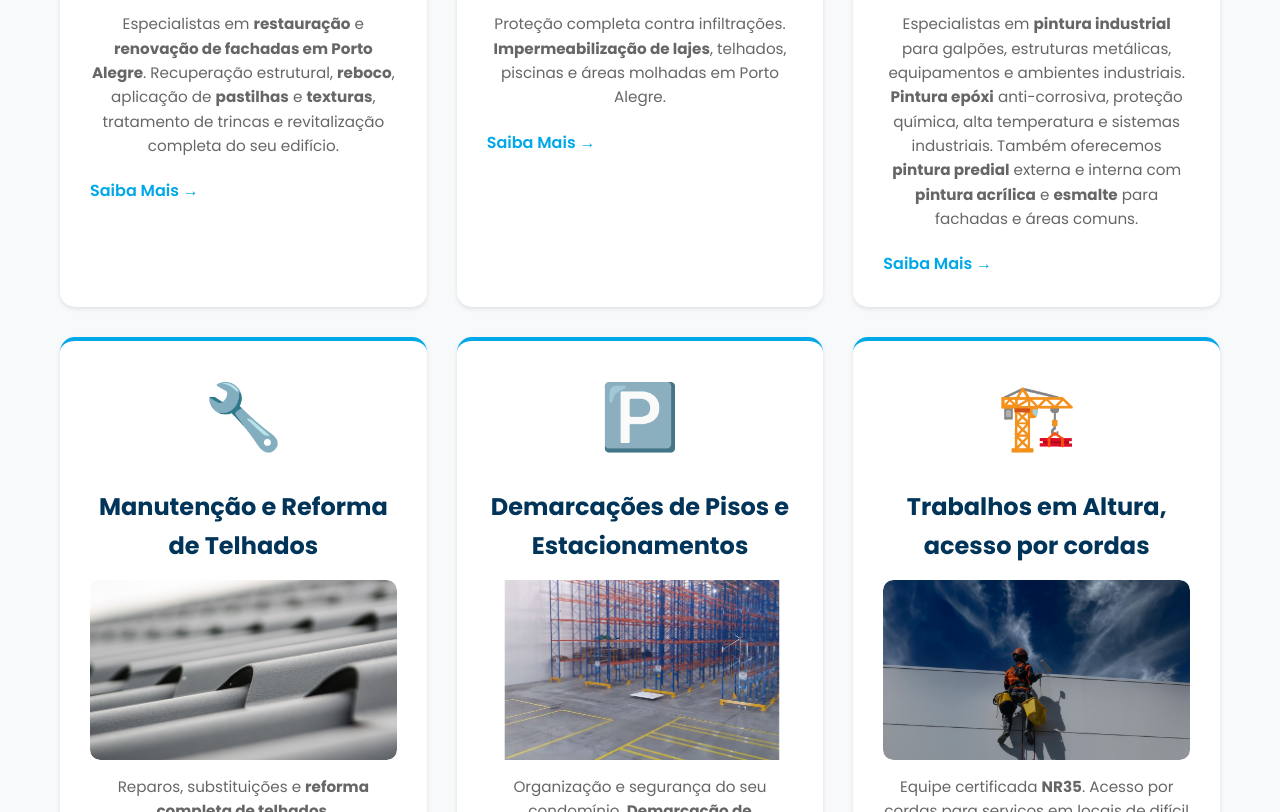
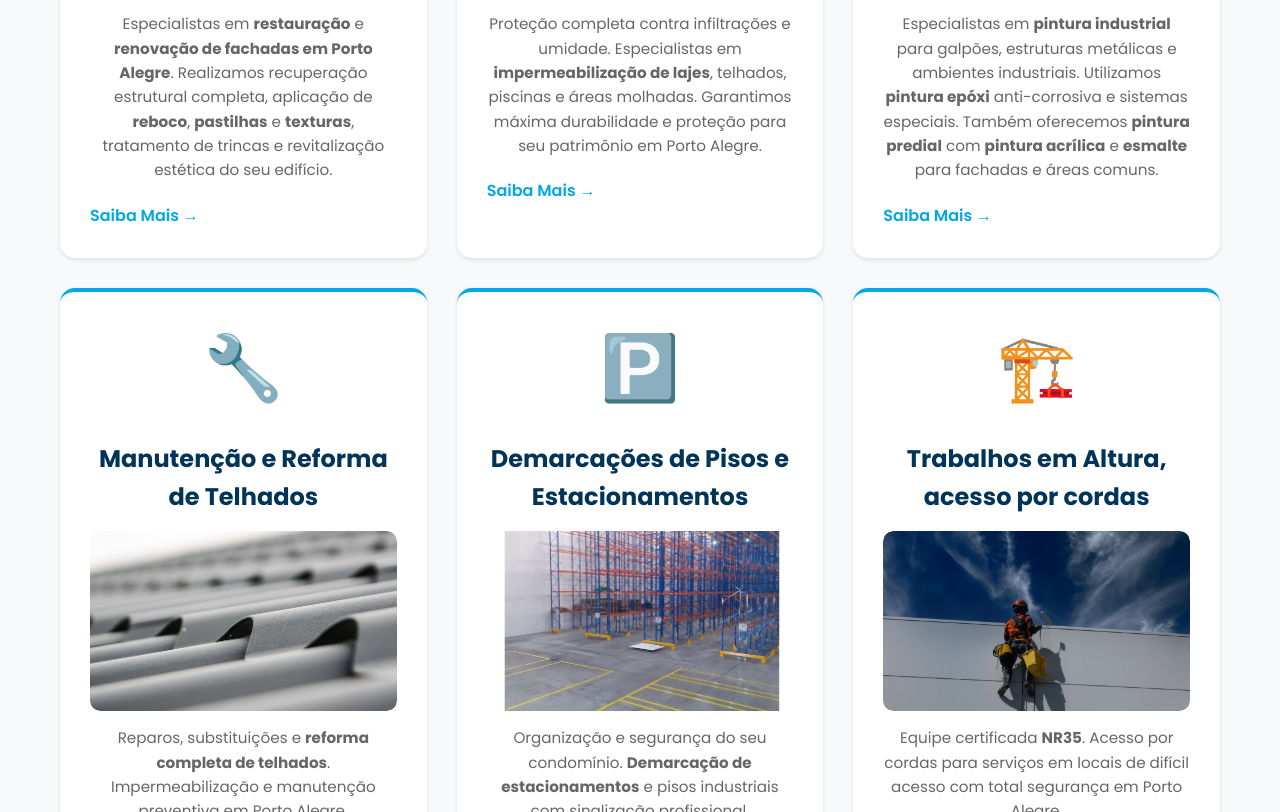
Before and after one commit to RafaRighi/apex-engenharia-predial, a plain HTML site: page index.html in a window 1280 px wide. Shown: the part 3950-4762 px from the top of the page. Drawn offline with Linux system fonts and the light colour scheme.

Commit message:
Balancear textos dos 3 primeiros serviços para ficarem visualmente parelhos

```diff
--- a/index.html
+++ b/index.html
@@ -45,15 +45,15 @@
     <link rel="preconnect" href="https://fonts.gstatic.com" crossorigin>
     <link href="https://fonts.googleapis.com/css2?family=Poppins:wght@300;400;600;700&display=swap" rel="stylesheet">
 
-    <!-- Google tag (gtag.js) -->
+</head>
+<!-- Google tag (gtag.js) -->
     <script async src="https://www.googletagmanager.com/gtag/js?id=G-JSL6B8S18Y"></script>
     <script>
-      window.dataLayer = window.dataLayer || [];
-      function gtag(){dataLayer.push(arguments);}
-      gtag('js', new Date());
-      gtag('config', 'G-JSL6B8S18Y');
+        window.dataLayer = window.dataLayer || [];
+        function gtag(){dataLayer.push(arguments);}
+        gtag('js', new Date());
+        gtag('config', 'G-JSL6B8S18Y');
     </script>
-</head>
 <body>
     <!-- Cabeçalho -->
     <header id="header">
@@ -182,7 +182,7 @@
                 <div class="servico-imagem-container">
                     <img src="./img/construction-328001_640.jpg" alt="Restauração de Fachadas em Porto Alegre - APEX Engenharia Predial" class="servico-imagem">
                 </div>
-                <p class="servico-desc">Especialistas em <strong>restauração</strong> e <strong>renovação de fachadas em Porto Alegre</strong>. Recuperação estrutural, <strong>reboco</strong>, aplicação de <strong>pastilhas</strong> e <strong>texturas</strong>, tratamento de trincas e revitalização completa do seu edifício.</p>
+                <p class="servico-desc">Especialistas em <strong>restauração</strong> e <strong>renovação de fachadas em Porto Alegre</strong>. Realizamos recuperação estrutural completa, aplicação de <strong>reboco</strong>, <strong>pastilhas</strong> e <strong>texturas</strong>, tratamento de trincas e revitalização estética do seu edifício.</p>
                 <a href="restauracao-fachadas.html" class="btn-link">Saiba Mais →</a>
             </div>
 
@@ -192,7 +192,7 @@
                 <div class="servico-imagem-container">
                     <img src="./img/roof-coating-2846324_640.jpg" alt="Impermeabilização de Lajes e Telhados em Porto Alegre" class="servico-imagem">
                 </div>
-                <p class="servico-desc">Proteção completa contra infiltrações. <strong>Impermeabilização de lajes</strong>, telhados, piscinas e áreas molhadas em Porto Alegre.</p>
+                <p class="servico-desc">Proteção completa contra infiltrações e umidade. Especialistas em <strong>impermeabilização de lajes</strong>, telhados, piscinas e áreas molhadas. Garantimos máxima durabilidade e proteção para seu patrimônio em Porto Alegre.</p>
                 <a href="impermeabilizacao.html" class="btn-link">Saiba Mais →</a>
             </div>
 
@@ -202,7 +202,7 @@
                 <div class="servico-imagem-container">
                     <img src="./img/WhatsApp Image 2025-08-26 at 16.14.06.jpeg" alt="Pintura Industrial e Predial Profissional em Porto Alegre" class="servico-imagem">
                 </div>
-                <p class="servico-desc">Especialistas em <strong>pintura industrial</strong> para galpões, estruturas metálicas, equipamentos e ambientes industriais. <strong>Pintura epóxi</strong> anti-corrosiva, proteção química, alta temperatura e sistemas industriais. Também oferecemos <strong>pintura predial</strong> externa e interna com <strong>pintura acrílica</strong> e <strong>esmalte</strong> para fachadas e áreas comuns.</p>
+                <p class="servico-desc">Especialistas em <strong>pintura industrial</strong> para galpões, estruturas metálicas e ambientes industriais. Utilizamos <strong>pintura epóxi</strong> anti-corrosiva e sistemas especiais. Também oferecemos <strong>pintura predial</strong> com <strong>pintura acrílica</strong> e <strong>esmalte</strong> para fachadas e áreas comuns.</p>
                 <a href="pintura-predial.html" class="btn-link">Saiba Mais →</a>
             </div>
 
```
